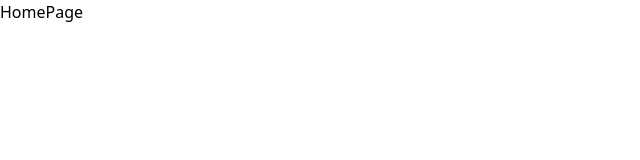
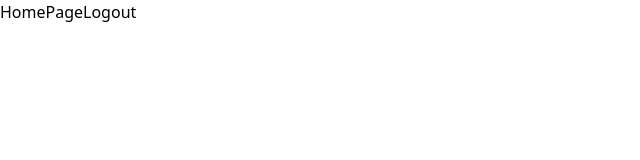
Before and after one commit to KRSL367/bone-fracture-detector-frontend, a React (Vite) app: page / in a window 1280 px wide. Shown: the top 160 px of the page, without its empty margins (0-640 px from the left). Built offline with nearby package versions, Linux system fonts and the light colour scheme; sample sign-in values are in the browser's storage.

Commit message:
Added the Logout Button and its functions

```diff
--- /dev/null
+++ b/src/ProtectedRoute.tsx
@@ -0,0 +1,16 @@
+// ProtectedRoute.tsx
+import React from 'react';
+import { Navigate } from 'react-router-dom';
+import { useAuth } from './components/authContext';
+
+const ProtectedRoute: React.FC<{ children: React.ReactNode }> = ({ children }) => {
+  const { isAuthenticated } = useAuth();
+
+  if (!isAuthenticated) {
+    return <Navigate to="/login" replace />;
+  }
+
+  return <>{children}</>;
+};
+
+export default ProtectedRoute;
--- a/src/pages/HomePage.tsx
+++ b/src/pages/HomePage.tsx
@@ -1,9 +1,28 @@
-import React from 'react'
+import React from "react";
+import { useAuth } from "../components/authContext";
+import { useNavigate } from "react-router-dom";
 
 const HomePage = () => {
+  const { logout } = useAuth();
+  const navigate = useNavigate();
+
+  const handleLogout = () => {
+    logout();
+    navigate("/login");
+  };
+
   return (
-    <div>HomePage</div>
-  )
-}
+    <div>
+      HomePage
+      <button
+        type="button"
+        onClick={handleLogout}
+        className="w-full flex justify-center py-2 px-4 border border-transparent rounded-md shadow-sm text-sm font-medium text-white bg-indigo-600 hover:bg-indigo-700 focus:outline-none focus:ring-2 focus:ring-offset-2 focus:ring-indigo-500"
+      >
+        Logout
+      </button>
+    </div>
+  );
+};
 
-export default HomePage
+export default HomePage;
--- a/src/pages/login/hooks/useLoginUser.ts
+++ b/src/pages/login/hooks/useLoginUser.ts
@@ -33,9 +33,9 @@ export const useLoginUser = () => {
     if (response?.access && response?.user) {
       const { access, user } = response;
       login(access, user);
-      console.log({access})
 
     }
+
 
     if (response.error) {
       setError(response.error);
--- a/src/pages/login/pages/LoginPage.tsx
+++ b/src/pages/login/pages/LoginPage.tsx
@@ -1,6 +1,17 @@
+import React from "react";
 import LoginForm from "../components/LoginForm";
+import { useNavigate } from "react-router-dom";
+import { useAuth } from "../../../components/authContext";
 
-const LoginPage= () => {
+const LoginPage = () => {
+  const { isAuthenticated } = useAuth();
+  const navigate = useNavigate();
+
+  React.useEffect(() => {
+    if (isAuthenticated) {
+      navigate("/");
+    }
+  }, [isAuthenticated, navigate]);
 
   return (
     <div className="flex items-center justify-center min-h-screen bg-gray-50 py-12 px-4 sm:px-6 lg:px-8">
--- a/src/routes.tsx
+++ b/src/routes.tsx
@@ -1,23 +1,26 @@
-import React from 'react';
-import { createBrowserRouter, RouterProvider } from 'react-router-dom';
-import LoginPage from './pages/login/pages/LoginPage';
-import { AuthProvider } from './components/authContext';
-import HomePage from './pages/HomePage';
-import RegisterPage from './pages/registration/pages/RegisterPage';
-import Layout from './pages/Layout';
+import React from "react";
+import { createBrowserRouter, RouterProvider } from "react-router-dom";
+import LoginPage from "./pages/login/pages/LoginPage";
+import { AuthProvider } from "./components/authContext";
+import HomePage from "./pages/HomePage";
+import RegisterPage from "./pages/registration/pages/RegisterPage";
+import Layout from "./pages/Layout";
+import ProtectedRoute from "./ProtectedRoute";
 
 const router = createBrowserRouter([
   {
-    path: '/',
+    path: "/",
     element: (
+      <ProtectedRoute>
         <Layout />
+      </ProtectedRoute>
     ),
     children: [
-      { path: '/', element: <HomePage /> },
-      { path: 'register', element: <RegisterPage /> },
+      { path: "/", element: <HomePage /> },
+      { path: "register", element: <RegisterPage /> },
     ],
   },
-  { path: '/login', element: <LoginPage /> },
+  { path: "/login", element: <LoginPage /> },
 ]);
 
 const AppRouter: React.FC = () => (
```
